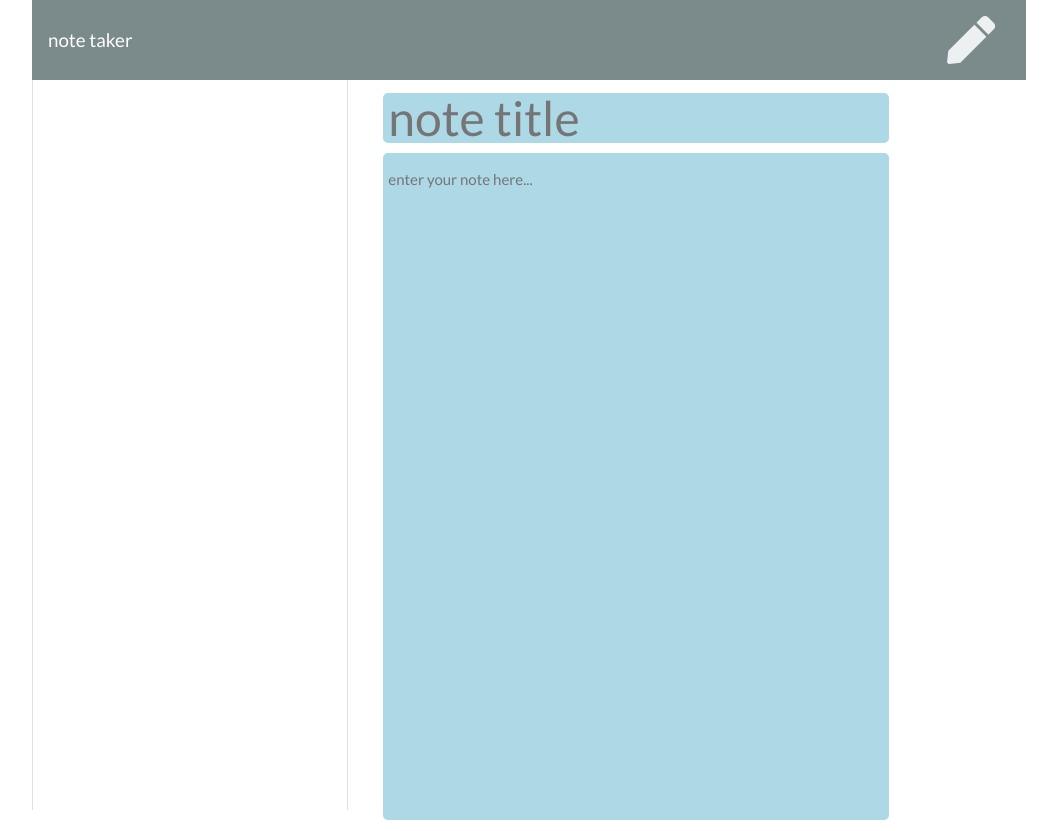
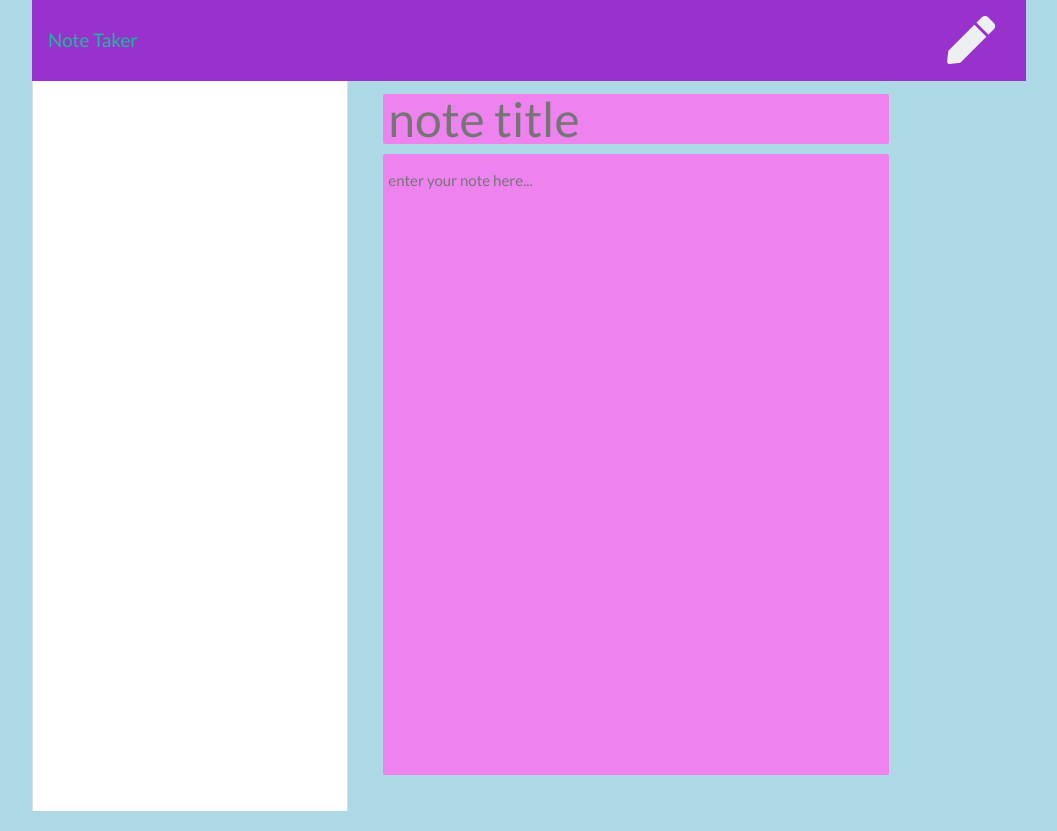
Before and after one commit to hdcarr87/noteTaker, a website: page public/notes.html in a window 1280 px wide. Shown: the whole page, without its empty margins (111-1168 px from the left). Drawn offline with nearby package versions, Linux system fonts and the light colour scheme; no server answers.

Commit message:
cssupdate working

```diff
--- a/journal.json
+++ b/journal.json
@@ -0,0 +1 @@
+[{"title":"tests","body":"asfdfsd","journal":"food"},{"title":"lskfjsdlk","body":"sdjlfkjdsklf","journal":"excercise"},{"title":"ouch","body":"dude","journal":"food"}]
--- a/public/assets/css/style.css
+++ b/public/assets/css/style.css
@@ -2,6 +2,13 @@ html, body {
     height: 100%;
     margin: 0;
     padding: 0;
+    background-color: lightblue;
+  }
+
+  .navbar {
+    background-color: darkorchid;
+    font-size: 18px;
+    color: darkslategray;
   }
 
   .container {
@@ -20,11 +27,11 @@ html, body {
   }
 
   .note-textarea, .note-title {
-    color: #000000;
-    background-color: lightblue;
+    color: slategray;
+    background-color: violet;
     width: 80%;
     outline: none;
-    border-radius: 5px;
+    border-radius: 2px;
     border: none;
     margin: 5px;
     padding:5px;
@@ -32,7 +39,7 @@ html, body {
 
   .note-textarea {
     resize: none;
-    height: calc(100% - 63px);
+    height: 85%;
     padding-top: 15px;
   }
 
@@ -43,7 +50,7 @@ html, body {
   }
 
   .note-title:read-only, .note-textarea:read-only {
-    color: #757575;
+    color: darkgrey;
   }
 
   .list-container .card {
@@ -75,7 +82,6 @@ html, body {
     border-right: none;
     padding: 20px;
     cursor: pointer;
-    background-color: lightgreen;
     border: none;
     margin:15px;
   }
--- a/public/notes.html
+++ b/public/notes.html
@@ -14,8 +14,8 @@
 
 <body>
   <div class="container">
-  <nav class="navbar navbar-dark bg-dark">
-    <a class="navbar-brand" href="/">note taker
+  <nav class="navbar">
+    <a class="navbar-brand" href="/">Note Taker
     </a>
     <div class="icons">
       <i class="fas fa-save text-light save-note"></i>
```
Also changed, not shown: package.json (added, +18 -0 lines), public/index.html (+3 -3 lines), 1 other file.
